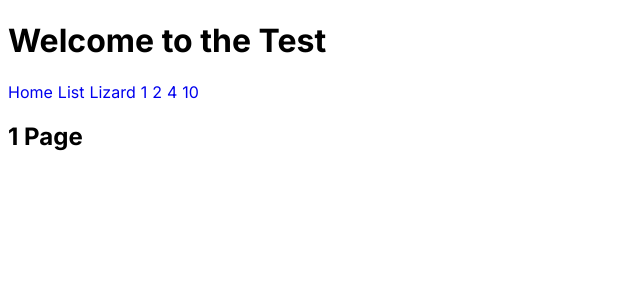
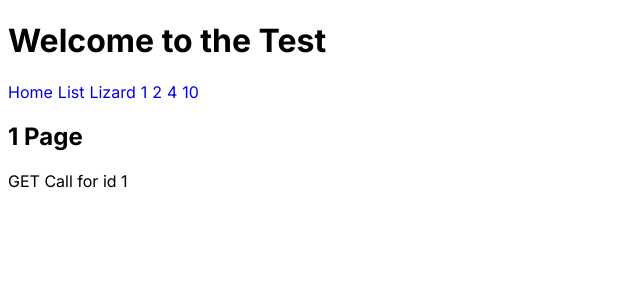
Before and after one commit to martingardner/nextjs-14-test, a Next.js app in the folder next14-test/: page /1 in a window 1280 px wide. Shown: the top 300 px of the page, without its empty margins (0-640 px from the left). Built offline with nearby package versions, Linux system fonts and the light colour scheme.

Commit message:
initial route.js for dynamic get data from server stub

```diff
--- /dev/null
+++ b/next14-test/app/[id]/id/route.js
@@ -0,0 +1,5 @@
+export async function GET(req, { params }){
+    console.log('req', req)
+    console.log('params', params);
+    return new Response(`GET Call for id ${params.id}`)
+}
--- a/next14-test/app/[id]/page.js
+++ b/next14-test/app/[id]/page.js
@@ -1,8 +1,26 @@
+'use client'
+import { useEffect, useState } from 'react';
+
 export default function Page( { params }) {
+
+    const [getIDFetchData, setIDFetchData] = useState();
+
+    async function getIDData(){
+        const idFetchData = await fetch(`/${params.id}/id`)
+            .then( (response) => response.text() )
+
+            console.log('idFetchData', idFetchData);
+            setIDFetchData(idFetchData);
+    }
+
+    useEffect( ()=> {
+        getIDData();
+    }, [])
 
     return (
         <section>
             <h2>{params.id} Page</h2>
+            <p>{getIDFetchData}</p>
         </section>
     )
 }
--- a/next14-test/package.json
+++ b/next14-test/package.json
@@ -9,9 +9,10 @@
     "lint": "next lint"
   },
   "dependencies": {
+    "next": "14.0.3",
     "react": "^18",
     "react-dom": "^18",
-    "next": "14.0.3"
+    "sass": "^1.71.1"
   },
   "devDependencies": {
     "eslint": "^8",
```
Also changed, not shown: 1 other file (tests, documents, lock files or other folders).
